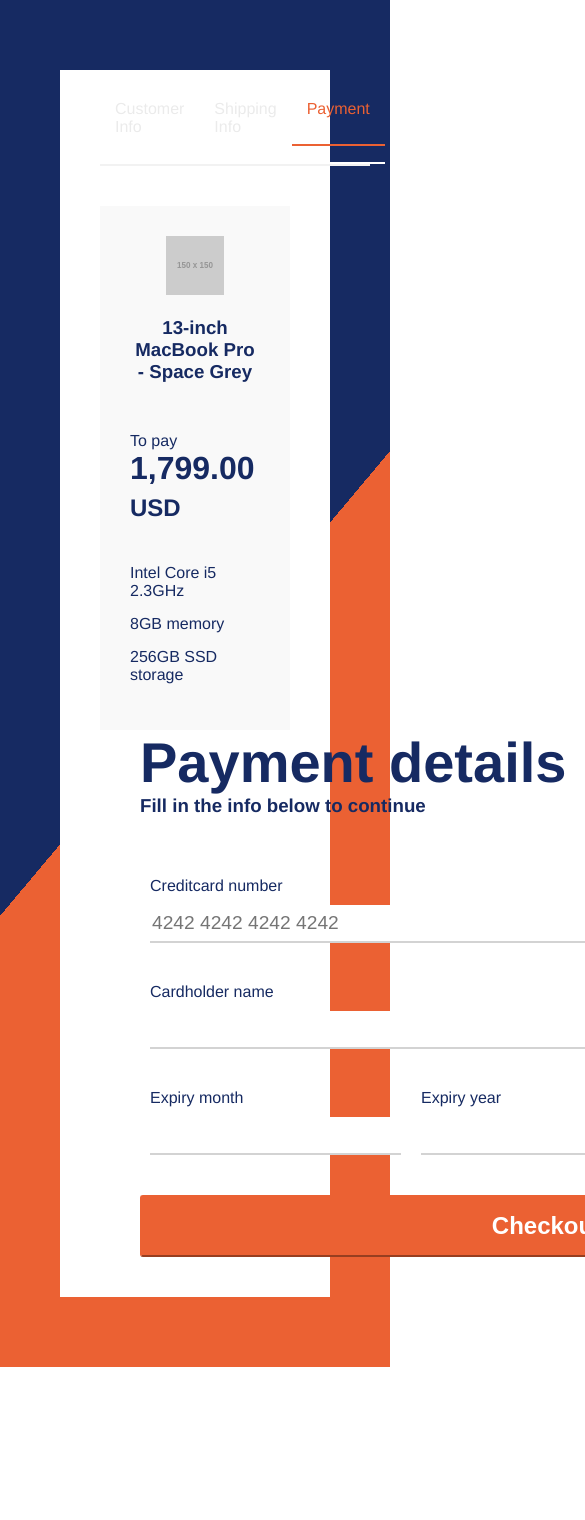
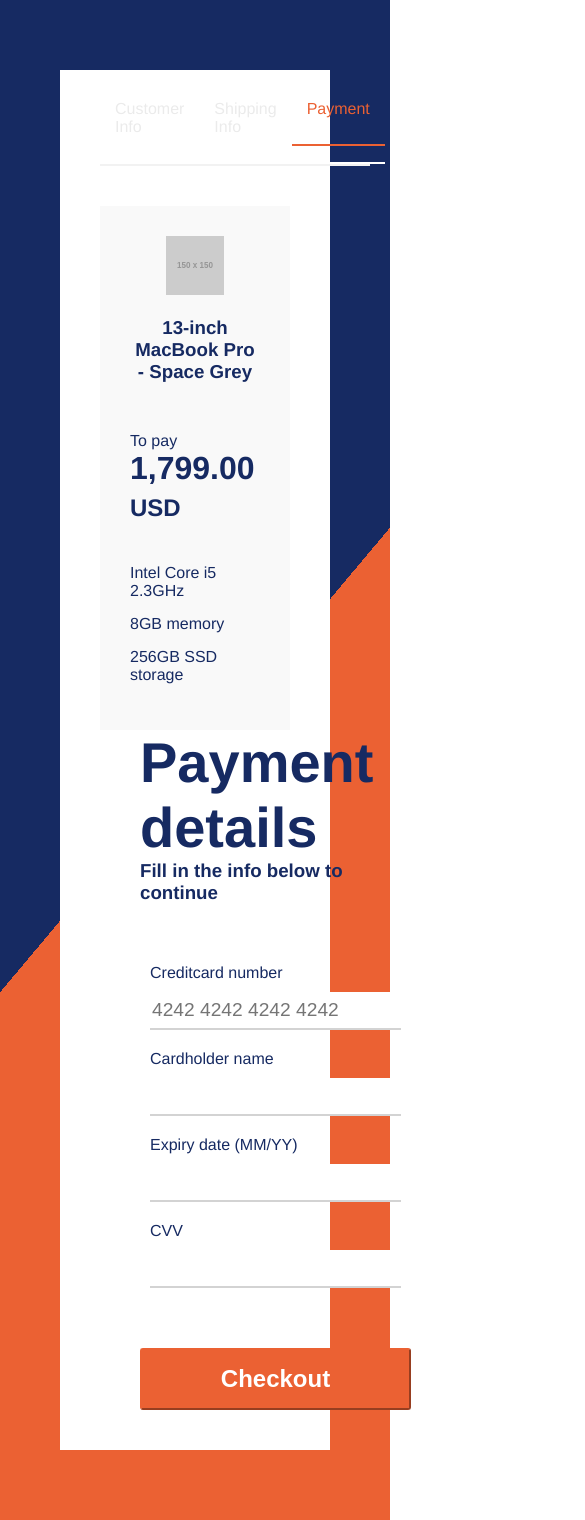
Before and after one commit to nicholasjhs/alaya-care, a Vue app: page / in a window 390 px wide. Shown: the top 1520 px of the page, 585 px wide, since content can reach past the window. Before the commit the page ends 1367 px from the top, so only its background shows below. Built offline with nearby package versions, Linux system fonts and the light colour scheme.

Commit message:
Fixed mobile responsiveness

```diff
--- a/src/assets/css/checkout.scss
+++ b/src/assets/css/checkout.scss
@@ -6,7 +6,6 @@
     .checkout-header {
         display: flex;
         .checkout-nav {
-            display: flex;
             width: 100%;
             padding: 0px 40px;
             .nav-links {
@@ -85,8 +84,6 @@
             }
             .payment-body {
                 .form {
-                    display: flex;
-                    flex-direction: column;
                     .form-group {
                         display: flex;
                         flex-direction: column;
@@ -108,9 +105,7 @@
                         }
                     }
                     .cc-expiry {
-                        display: flex;
-                        flex-direction: row;
-                        margin-bottom: 20px;
+                        margin-bottom: 60px;
                     }
                     .form-btn {
                         border-radius: 3px;
@@ -120,6 +115,7 @@
                         font-size: 1.5rem;
                         font-weight: 600;
                         color: #FFFFFF;
+                        width: 100%;
                     }
                 }
             }
--- a/src/components/CheckOut.vue
+++ b/src/components/CheckOut.vue
@@ -49,12 +49,8 @@
                     </div>
                     <div class="cc-expiry">
                         <div class="form-group">
-                            <label class="form-label" for="ccmonth">Expiry month</label>
-                            <input class="form-input" type="text" id="ccmonth" name="ccmonth" placeholder="">
-                        </div>
-                        <div class="form-group">
-                            <label class="form-label" for="ccyear">Expiry year</label>
-                            <input class="form-input" type="text" id="ccyear" name="ccyear" placeholder="">
+                            <label class="form-label" for="ccexpiry">Expiry date (MM/YY)</label>
+                            <input class="form-input" type="text" id="ccexpiry" name="ccexpiry" placeholder="">
                         </div>
                         <div class="form-group">
                             <label class="form-label" for="cvv">CVV</label>
```
